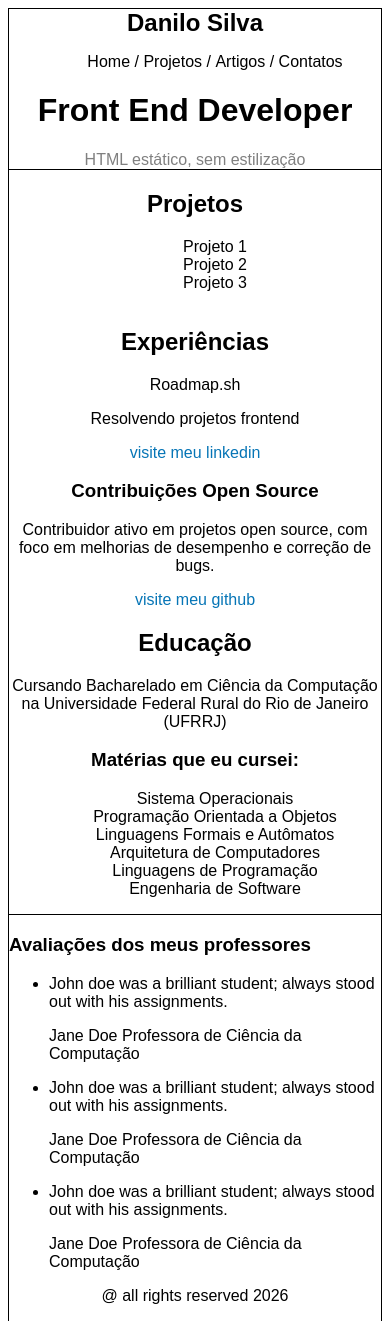
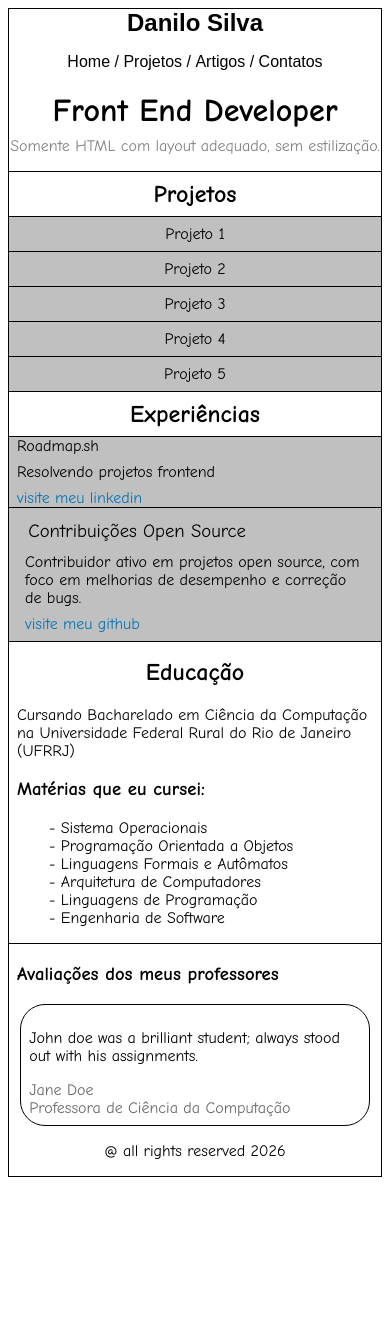
Before and after one commit to DaniloSilva-Dev/Projetos_Estagio, a plain HTML site: page simple_website_com_css/home.html in a window 390 px wide. Shown: the top 1321 px of the page. After the commit the page ends 1185 px from the top, so only its background shows below. Drawn offline with Linux system fonts and the light colour scheme.

Commit message:
feat(SAR-2058): feito os dois projetos inciais

```diff
--- a/simple_website_com_css/home.html
+++ b/simple_website_com_css/home.html
@@ -13,13 +13,13 @@
         <span id="nome">Danilo Silva</span>
         <ul>
           <li><a href="home.html">Home</a></li>
-          <li><a href="./home.html">Projetos</a></li>
-          <li><a href="./home.html">Artigos</a></li>
-          <li><a href="./home.html">Contatos</a></li>
+          <li><a href="projetos.html">Projetos</a></li>
+          <li><a href="artigos.html">Artigos</a></li>
+          <li><a href="contatos.html">Contatos</a></li>
         </ul>
       </nav>
       <h1>Front End Developer</h1>
-      <span>HTML estático, sem estilização</span>
+      <span>Somente HTML com layout adequado, sem estilização.</span>
     </header>
 
     <main>
@@ -31,6 +31,8 @@
             <li><a href="./projetos.html">Projeto 1</a></li>
             <li><a href="./projetos.html">Projeto 2</a></li>
             <li><a href="./projetos.html">Projeto 3</a></li>
+            <li><a href="./projetos.html">Projeto 4</a></li>
+            <li><a href="./projetos.html">Projeto 5</a></li>
           </ul>
         </aside>
 
@@ -46,7 +48,7 @@
             rel="noopener noreferrer"
             >visite meu linkedin</a
           >
-          <section id="opensource">
+          <section id="open-source">
             <h3>Contribuições Open Source</h3>
             <p>
               Contribuidor ativo em projetos open source, com foco em melhorias
--- a/simple_website_com_css/projetos.html
+++ b/simple_website_com_css/projetos.html
@@ -3,6 +3,7 @@
   <head>
     <meta charset="UTF-8" />
     <meta name="viewport" content="width=device-width, initial-scale=1.0" />
+    <link rel="stylesheet" href="style.css" />
     <title>Projetos</title>
   </head>
   <body>
--- a/simple_website_com_css/style.css
+++ b/simple_website_com_css/style.css
@@ -1,4 +1,9 @@
-@media (min-width: 300px) and (max-width: 1024px) {
+@import url("https://fonts.googleapis.com/css2?family=Comic+Neue:ital,wght@0,300;0,400;0,700;1,300;1,400;1,700&display=swap");
+@media (max-width: 767px) {
+  * {
+    box-sizing: border-box;
+  }
+
   header,
   main,
   section,
@@ -7,20 +12,31 @@
     width: 100%;
   }
   body {
-    font-family: Arial, Helvetica, sans-serif;
+    font-family: "Comic Neue", cursive, sans-serif;
     border: 1px solid black;
   }
   header {
     text-align: center;
   }
+  header nav {
+    font-family: Arial, Helvetica, sans-serif;
+  }
 
   header span {
     color: gray;
+    display: block;
+    margin-bottom: 1rem;
+  }
+  header h1 {
+    margin-bottom: 0.5rem;
   }
   #nome {
     font-size: 1.5em;
     font-weight: bold;
     color: black;
+  }
+  header ul {
+    padding-left: 0;
   }
   header li {
     list-style: none;
@@ -56,15 +72,142 @@
   #principal .profile {
     color: rgb(6, 117, 182);
   }
+  #projetos ul {
+    background-color: silver;
+    padding-left: 0;
+    border-top: 1px solid black;
+    margin-bottom: 0;
+    margin-top: 0;
+  }
+  #projetos li {
+    border-bottom: 1px solid black;
+    padding: 0.5rem;
+  }
+  #projetos li a {
+    display: block;
+  }
+  #projetos h2 {
+    margin: 0.5rem;
+  }
+  #exp {
+    background-color: silver;
+    text-align: left;
+  }
+  #exp a {
+    padding-left: 0.5rem;
+  }
+  #exp h2 {
+    background-color: white;
+    border-bottom: 1px solid black;
+    padding: 0.5rem;
+    margin: 0;
+    text-align: center;
+  }
+  #exp p {
+    padding: 0.5rem;
+    margin: 0;
+  }
+  #open-source {
+    border-top: 1px solid black;
+    border-bottom: 1px solid black;
+    padding: 0.5rem;
+  }
+  #open-source h3 {
+    margin: 0.2rem;
+    font-weight: normal;
+  }
 
-  #avaliacoes{
+  #edu {
+    text-align: left;
+  }
+  #edu h2 {
+    text-align: center;
+    margin-top: 1rem;
+  }
+  #edu p,
+  h3 {
+    padding-left: 0.5rem;
+  }
+  #edu li::before {
+    content: "- ";
+  }
+
+  #avaliacoes {
     border-top: 1px solid black;
   }
-  footer{
+  #avaliacoes ul {
+    list-style: none;
+    padding-left: 0;
+  }
+  #comentarios li:nth-child(n + 2) {
+    display: none;
+  }
+  #comentarios li {
+    border: 1px solid black;
+    border-radius: 25px;
+    padding: 0.5rem;
+    margin: 0.7rem;
+  }
+  #comentarios li span {
+    display: block;
+    color: dimgray;
+  }
+
+  footer {
     text-align: center;
     margin-bottom: 1rem;
   }
 }
+@media (min-width: 768px) {
+  * {
+    box-sizing: border-box;
+    padding: 0;
+    margin: 0;
+    list-style: none;
+    text-decoration: none;
+  }
+  header {
+    display: block;
+    text-align: center;
+    margin-bottom: 3rem;
+  }
+  header nav {
+    display: flex;
+    justify-content: space-between;
+    font-size: 1.5rem;
+    margin-bottom: 4.5rem;
+  }
+  header ul {
+    display: flex;
+    align-items: flex-end;
+    gap: 1rem;
+    padding-right: 1rem;
+  }
+  header a {
+    color: black;
+  }
+  header li::after {
+    content: " /";
+  }
+  header li:last-child::after {
+    content: "";
+  }
+  header h1 {
+    font-size: 3rem;
+  }
+  #nome {
+    color: black;
+    font-weight: bold;
+  }
+  header span {
+    color: silver;
+    font-size: 1.5rem;
+  }
 
-@media (min-width: 1024px) {
+  #principal {
+    border-top: 1px solid black;
+    display: flex;
+    border-bottom: 1px solid black;
+  }
+
 }
```
Also changed, not shown: simple_website/home.html (+3 -3 lines).
